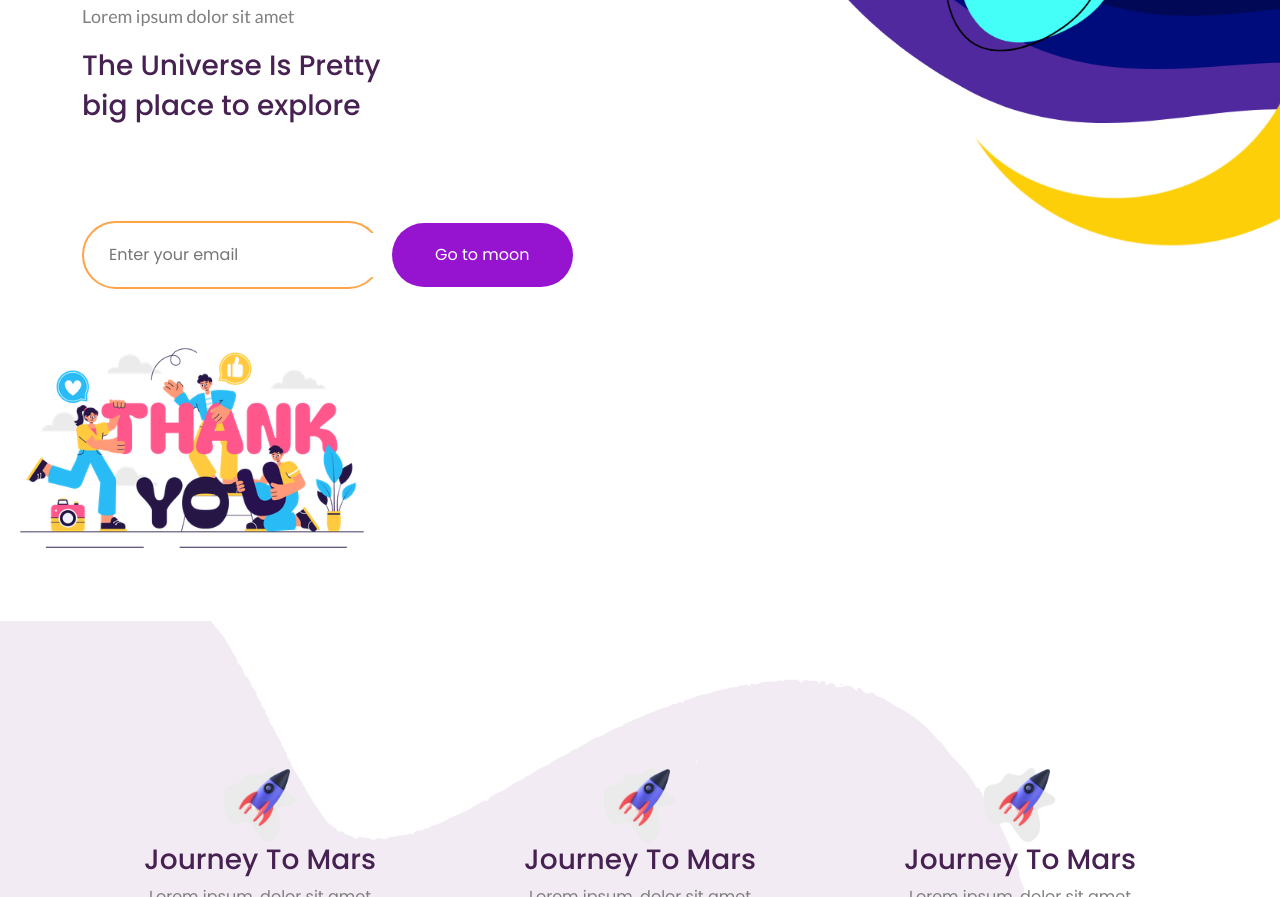
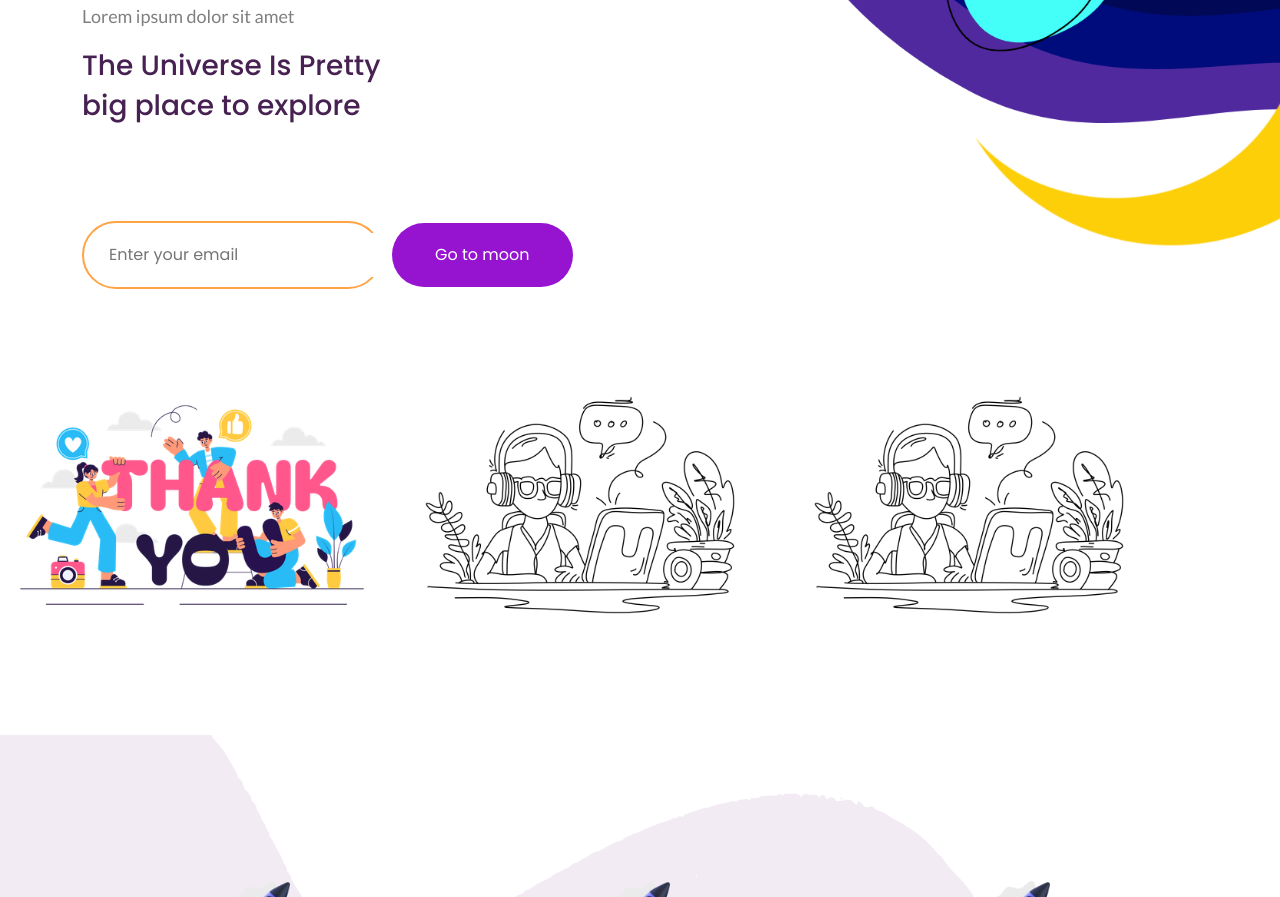
Before and after one commit to hellosadguna/task, a plain HTML site: page index.html in a window 1280 px wide. Shown: the part 287-1184 px from the top of the page. Drawn offline with nearby package versions, Linux system fonts and the light colour scheme.

Commit message:
Update index.html

```diff
--- a/index.html
+++ b/index.html
@@ -54,8 +54,8 @@
         </div>
     </div>
 <img src="assets/images/thankyou-2.png" alt="" width="30%">
-    <img src="assets/images/contact-us" alt="" width="30%">
-    <img src="assets/images/contact-us-new" alt="" width="30%">
+    <img src="assets/images/contact-us.png" alt="" width="30%">
+    <img src="assets/images/contact-us-new.png" alt="" width="30%">
     <div id="service_sec">
         <div class="container">
             <div class="row main_services">
```
